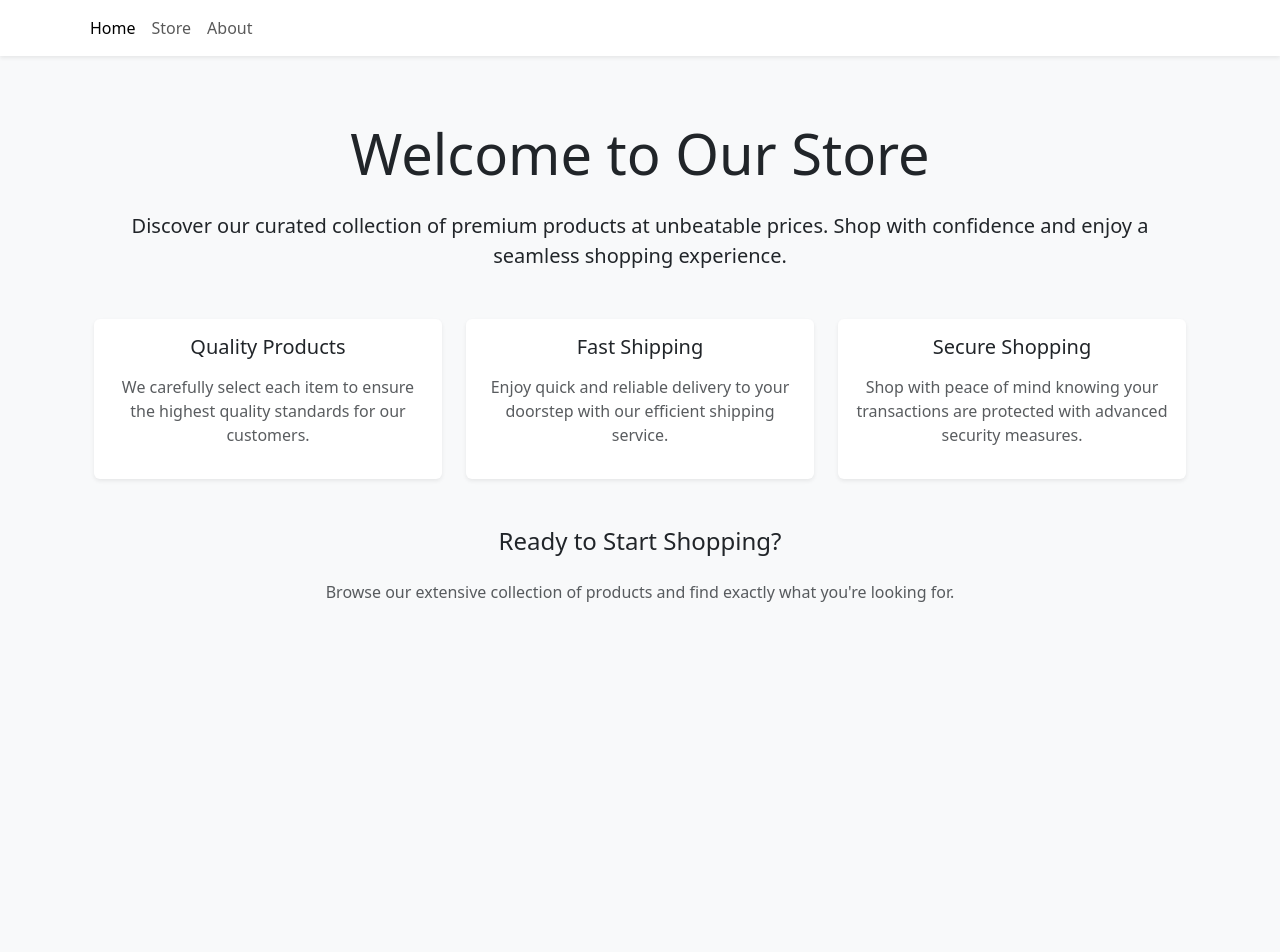
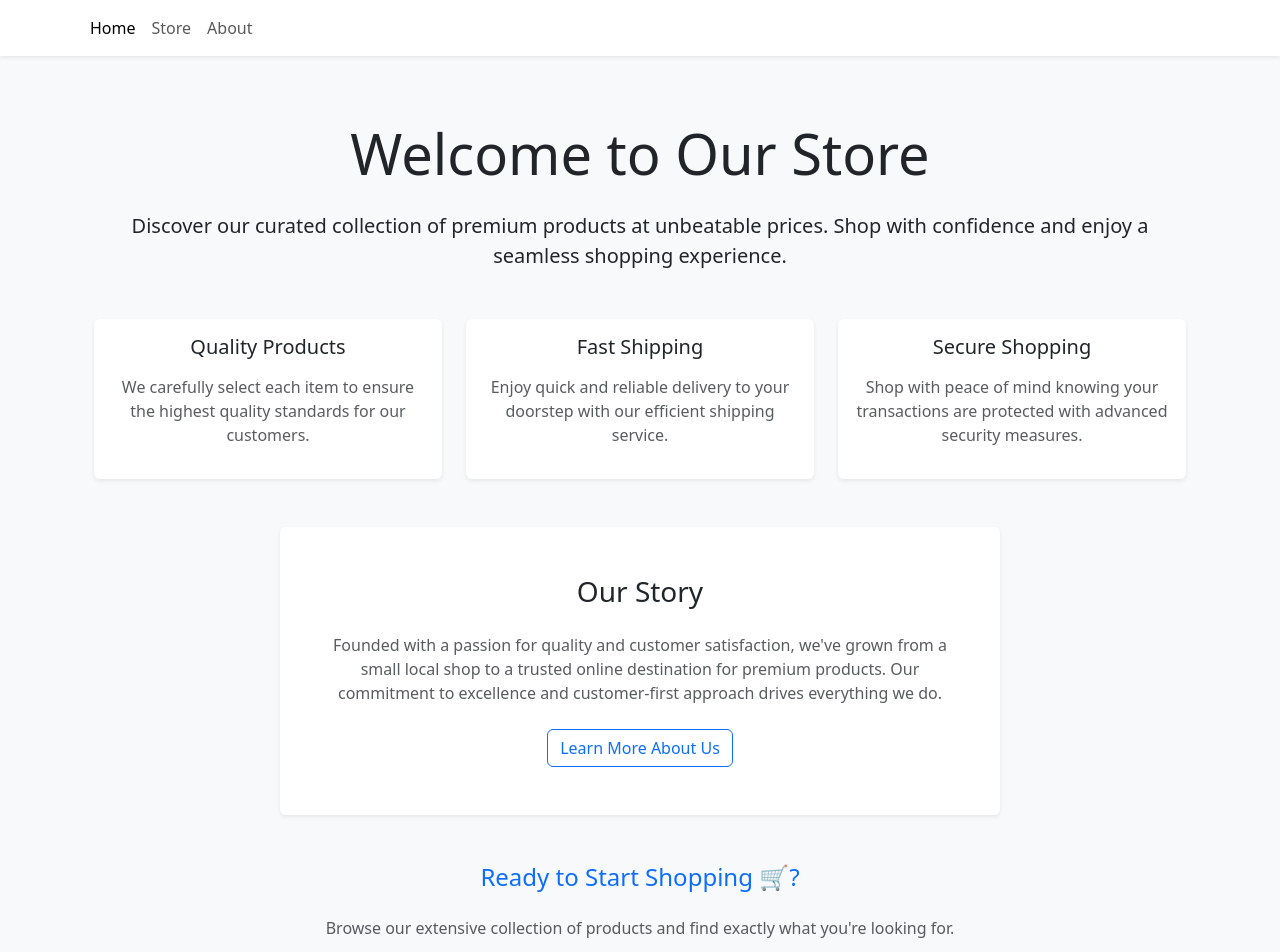
Before and after one commit to jhaysdevs/react-ts-cart, a React (Vite) app: page / in a window 1280 px wide. Shown: the top 952 px of the page. Before the commit the page ends 800 px from the top, so only its background shows below. Built offline with nearby package versions, Linux system fonts and the light colour scheme.

Commit message:
Minor content updates to the home page

```diff
--- a/src/pages/Home.tsx
+++ b/src/pages/Home.tsx
@@ -1,3 +1,5 @@
+import { Link } from 'react-router-dom'
+
 export function Home() {
   return (
     <div className="container py-5">
@@ -47,9 +49,30 @@ export function Home() {
         </div>
       </div>
 
+      {/* About Section */}
+      <div className="row justify-content-center mb-5">
+        <div className="col-lg-8">
+          <div className="card border-0 shadow-sm">
+            <div className="card-body p-5 text-center">
+              <h2 className="h3 mb-4">Our Story</h2>
+              <p className="text-muted mb-4">
+                Founded with a passion for quality and customer satisfaction, we've grown from a small local shop
+                to a trusted online destination for premium products. Our commitment to excellence and
+                customer-first approach drives everything we do.
+              </p>
+              <Link to="/about" className="btn btn-outline-primary">
+                Learn More About Us
+              </Link>
+            </div>
+          </div>
+        </div>
+      </div>
+
       {/* Call to Action */}
       <div className="text-center">
-        <h2 className="h4 mb-4">Ready to Start Shopping?</h2>
+        <Link to="/store" className="text-decoration-none">
+          <h2 className="h4 mb-4 text-primary">Ready to Start Shopping 🛒?</h2>
+        </Link>
         <p className="text-muted mb-4">
           Browse our extensive collection of products and find exactly what you're looking for.
         </p>
```
